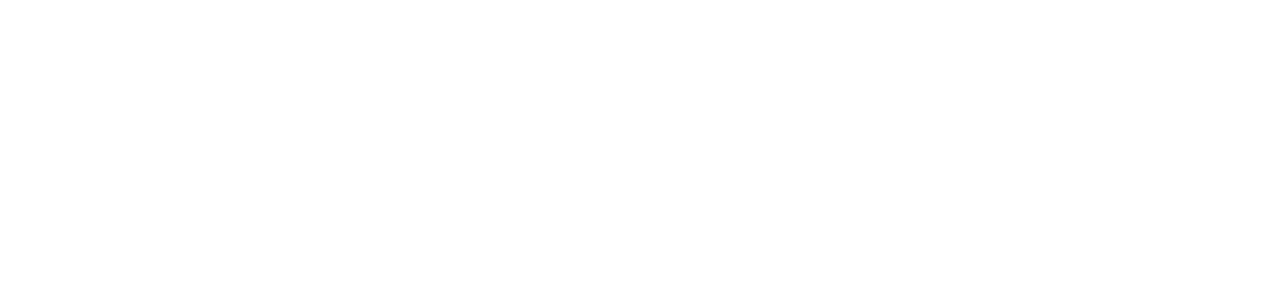
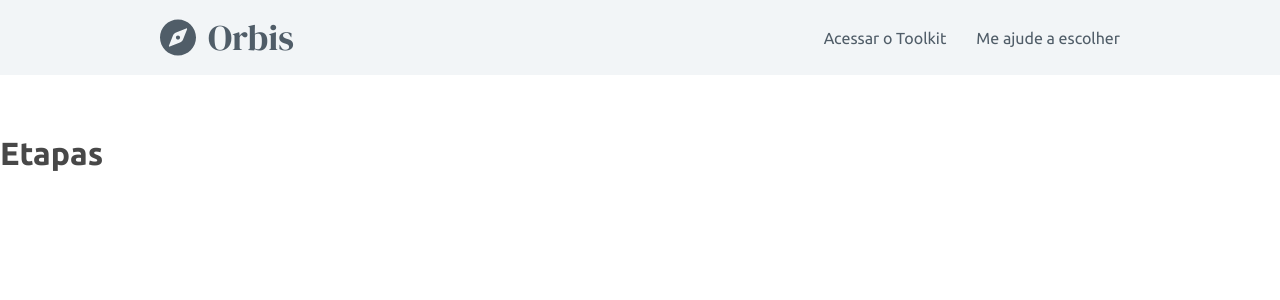
Before and after one commit to JoseMatheus29/Orbis, a React (Vite) app: page /formstage in a window 1280 px wide. Before the commit this address had no page. Shown: the top 300 px of the page. Built offline with nearby package versions, Linux system fonts and the light colour scheme; data requests are answered from the project's data file.

Commit message:
Criar Pagina de Etapa no Formulário

```diff
--- a/src/pages/Form/index.tsx
+++ b/src/pages/Form/index.tsx
@@ -2,8 +2,16 @@
 import Header from "../../components/Header"
 import { Content } from "./style";
 import Orbis_Form from "../../assets/orbis-form.svg"
+import { useNavigate } from "react-router-dom";
+
 
 const Form = () => {
+
+    const navigate = useNavigate ();
+    const handleNavigateFormStage = () => {
+        navigate('/formstage');
+    }
+
     return (
         <>
             <Header/>
@@ -16,7 +24,7 @@
                         <h1 className="titulo_orbis">Me ajude a escolher!</h1>
                         <h3 className="subtitulo">Lorem ipsum dolor sit amet, consectetur adipiscing elit.</h3>
                         <p className="descricao">Lorem ipsum dolor sit amet, consectetur adipiscing elit. Nulla vehicula vulputate lorem, in ornare risus finibus et. In sapien sapien, aliquet ac sagittis a, elementum sit amet urna. Mauris quis convallis enim. </p>
-                        <Button name="Iniciar" />
+                        <Button name="Iniciar" onClick={handleNavigateFormStage}/>
                     </div>
                 </div>
             </Content>
--- /dev/null
+++ b/src/pages/FormStage/index.tsx
@@ -0,0 +1,15 @@
+import Header from "../../components/Header";
+import { Content } from "./style";
+
+const FormStage = () => {
+    return (
+        <>
+            <Header/>
+            <Content>
+                <h1>Etapas</h1>
+            </Content>
+        </>
+    )
+}
+
+export default FormStage;
--- /dev/null
+++ b/src/pages/FormStage/style.ts
@@ -0,0 +1,5 @@
+import styled from 'styled-components';
+
+export const Content = styled.div`
+  display: flex;
+`
--- a/src/routes.tsx
+++ b/src/routes.tsx
@@ -4,6 +4,7 @@
 import Home from './pages/Home'
 import Toolkit from './pages/Toolkit';
 import Form from './pages/Form';
+import FormStage from './pages/FormStage';
 
 const RouteElement = () => {
 
@@ -13,6 +14,7 @@
                 <Route element={ <Home/> } path="/"/>
                 <Route element={ <Toolkit/> } path='/toolkit'/>
                 <Route element={ <Form/> } path='/form'/>
+                <Route element={ <FormStage/> } path='/formstage'/>
             </Routes>
         </BrowserRouter>
     )
```
